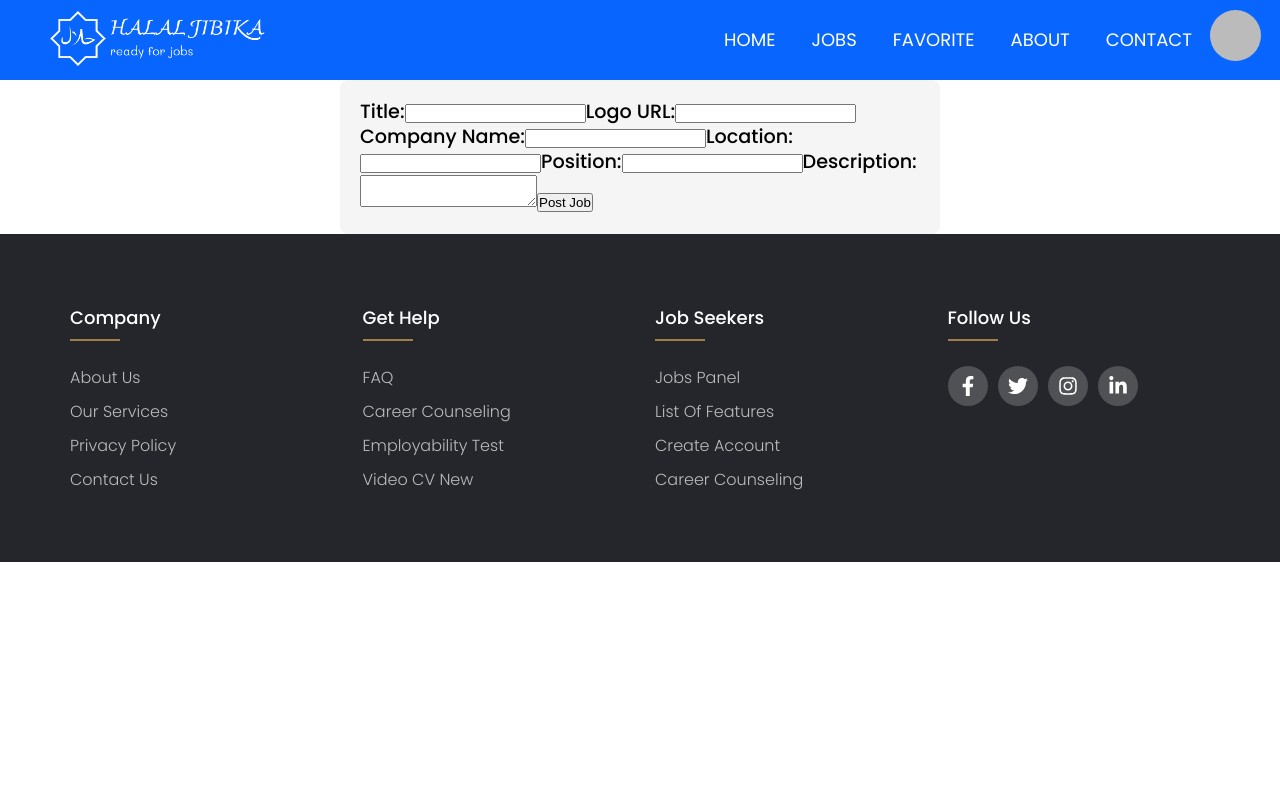
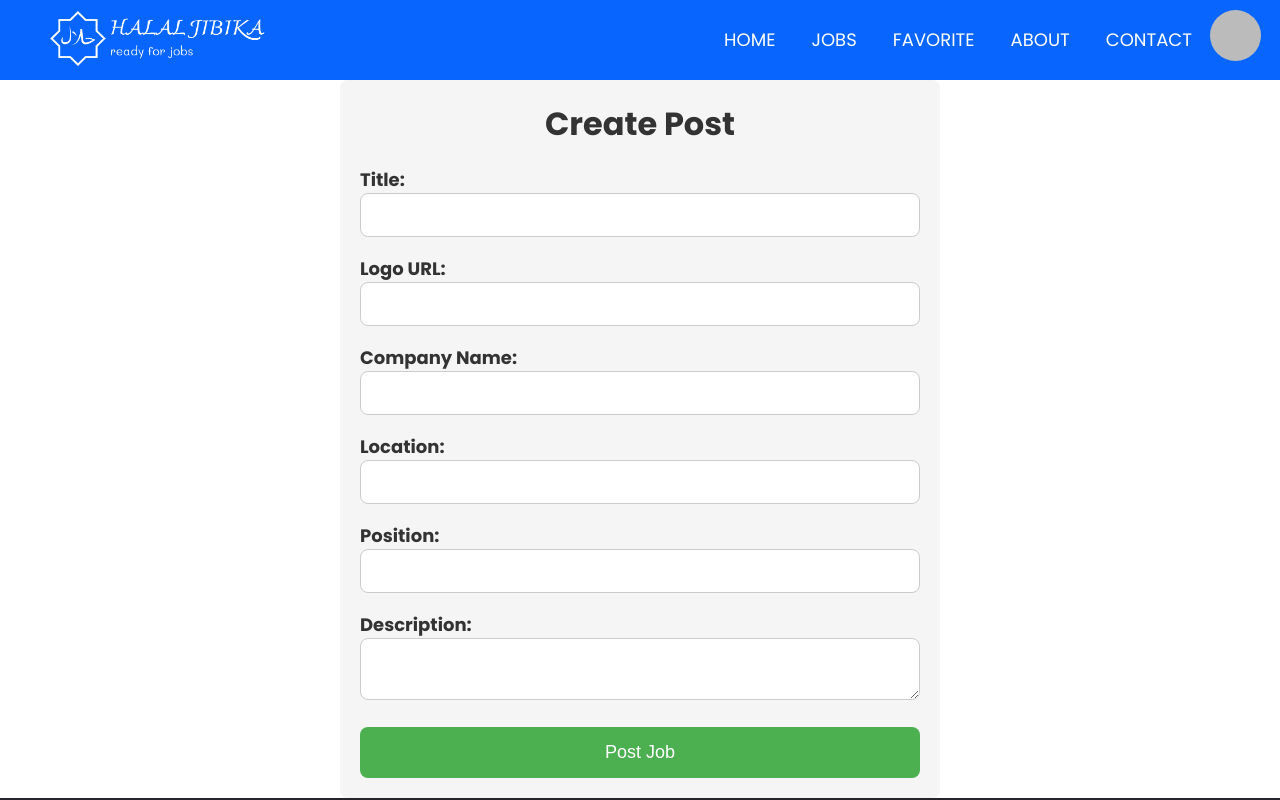
Before and after one commit to yasinarafat99/halal-jibika, a React (Vite) app: page /createjob in a window 1280 px wide. Shown: the top 800 px of the page. Built offline with nearby package versions, Linux system fonts and the light colour scheme; no server answers; sample sign-in values are in the browser's storage.

Commit message:
upload to netlify

```diff
--- a/src/layout/Hed/Head.jsx
+++ b/src/layout/Hed/Head.jsx
@@ -35,10 +35,12 @@ function Head() {
               <NavLink to={"/home"} onClick={handleCheckboxClick}>Home</NavLink>
             </li>
             <li>
-              <NavLink to={"/getjobs"} onClick={handleCheckboxClick}>Jobs</NavLink>
+              <NavLink to={"/jobs"} onClick={handleCheckboxClick}>Jobs</NavLink>
             </li>
             <li>
-              <NavLink to={"/favorite"} onClick={handleCheckboxClick}>Favorite</NavLink>
+              <NavLink to={
+
+                "/favorite"} onClick={handleCheckboxClick}>Favorite</NavLink>
             </li>
             <li>
               <NavLink to={"/about"} onClick={handleCheckboxClick}>About</NavLink>
--- a/src/pages/Home/Home.jsx
+++ b/src/pages/Home/Home.jsx
@@ -31,7 +31,7 @@ function Home() {
             <div className="banner_text">
               <h1>Unlock Your Career Potential with Our Job Portal.</h1>
               <div className="exploreBtn">
-                <Link to={!user ? "/signin" : "/getjobs"}>
+                <Link to={"/jobs"}>
                   <button>Explore Now</button>
                 </Link>
               </div>
@@ -50,7 +50,7 @@ function Home() {
                 </NavLink>
               </ul>
             ))}
-            <div className="explorebtn"><NavLink>Explore All Job</NavLink></div>
+            <div className="explorebtn"><NavLink to={'/jobs'}>Explore All Job</NavLink></div>
           </div>
         </div>
       </div>
--- a/src/pages/JOBS SECTOR/CreateJobs/CreateJob.css
+++ b/src/pages/JOBS SECTOR/CreateJobs/CreateJob.css
@@ -10,56 +10,23 @@
   /* box-shadow: 0 0 10px rgba(0, 0, 0, 0.1); */
 }
 
-.update-post-container h1 {
+.create-post-container h1 {
   text-align: center;
   color: #333;
 }
 
-.updateFormContainer {
+.creatFormContainer {
   margin-top: 20px;
 }
 
-.updateForm {
+.createForm {
   display: flex;
   flex-direction: column;
 }
 
-.updateLavelContainer {
-  margin-bottom: 15px;
-}
 
-.updateLavel {
-  font-size: 16px;
-  font-weight: bold;
-  color: #333;
-  margin-bottom: 5px;
-}
-
-.updateInput,
-.updateTextarea {
-  width: 100%;
-  padding: 8px;
-  font-size: 14px;
-  border: 1px solid #ccc;
-  border-radius: 4px;
-}
-
-.updateButton {
-  background-color: #4caf50;
-  color: white;
-  padding: 10px 15px;
-  font-size: 16px;
-  border: none;
-  border-radius: 4px;
-  cursor: pointer;
-}
-
-.updateButton:hover {
-  background-color: #45a049;
-}
-
-.updateInput,
-.updateTextarea {
+.createInput,
+.creatTextArea {
   width: 100%;
   padding: 12px;
   font-size: 16px;
@@ -68,24 +35,24 @@
   transition: border-color 0.3s ease-in-out;
 }
 
-.updateInput:focus,
-.updateTextarea:focus {
+.createInput:focus,
+.creatTextArea:focus {
   outline: none;
   border-color: #4caf50;
 }
 
-.updateLavelContainer {
+.creatLavelContainer {
   margin-bottom: 20px;
 }
 
-.updateLavel {
+.createLavel {
   font-size: 18px;
   font-weight: bold;
   color: #333;
   margin-bottom: 10px;
 }
 
-.updateButton {
+.createButton {
   background-color: #4caf50;
   color: white;
   padding: 15px;
@@ -96,7 +63,7 @@
   transition: background-color 0.3s ease-in-out;
 }
 
-.updateButton:hover {
+.createButton:hover {
   background-color: #45a049;
 }
 
@@ -104,24 +71,24 @@
 /* Responsive Styles */
 
 @media (max-width: 1114px) {
-  .update-post-container {
+  .create-post-container {
     padding-top: 90px;
   }
 }
 @media (max-width: 800px) {
-  .update-post-container {
+  .create-post-container {
     padding-top: 90px;
   }
 }
 
 @media (max-width: 768px) {
-  .update-post-container {
+  .create-post-container {
     padding-top: 90px;
   }
 }
 
 @media (max-width: 480px) {
-  .update-post-container {
+  .create-post-container {
     padding-top: 90px;
   }
 }
--- a/src/pages/JOBS SECTOR/CreateJobs/CreateJob.jsx
+++ b/src/pages/JOBS SECTOR/CreateJobs/CreateJob.jsx
@@ -1,8 +1,10 @@
 import React, { useState } from "react";
-import "./CreateJob.css"; // Import your CSS file
+import "./CreateJob.css";
 import axios from "axios";
+import { useNavigate } from "react-router-dom";
 
 const CreateJob = () => {
+  const navigate = useNavigate();
   const [formData, setFormData] = useState({
     id: "",
     title: "",
@@ -20,11 +22,8 @@ const CreateJob = () => {
 
   const handleSubmit = async (e) => {
     e.preventDefault();
-    // Add logic to send the form data to the server
-    const response = await axios.post("http://localhost:9000/jobs", formData);
-
-    console.log("Form data submitted:", response.data);
-    // Reset the form after submission if needed
+    await axios.post("http://localhost:9000/jobs", formData);
+    navigate('/getjobs')
     setFormData({
       id: "",
       title: "",
@@ -38,62 +37,89 @@ const CreateJob = () => {
 
   return (
     <div className="create-post-container">
-      <form onSubmit={handleSubmit}>
-        <label>
+      <h1>Create Post</h1>
+      <div className="creatFormContainer">
+        <form onSubmit={handleSubmit} className="createForm">
+          <div className="creatLavelContainer">
+            <label className="createLavel">
               Title:
               <input
+                className="createInput"
                 type="text"
                 name="title"
                 value={formData.title}
                 onChange={handleChange}
               />
             </label>
-        <label>
+          </div>
+          <div className="creatLavelContainer">
+            <label className="createLavel">
               Logo URL:
               <input
+                className="createInput"
                 type="text"
                 name="logo"
                 value={formData.logo}
                 onChange={handleChange}
               />
             </label>
-        <label>
+          </div>
+
+          <div className="creatLavelContainer">
+            <label className="createLavel">
               Company Name:
               <input
+                className="createInput"
                 type="text"
                 name="companyName"
                 value={formData.companyName}
                 onChange={handleChange}
               />
             </label>
-        <label>
+          </div>
+          <div className="creatLavelContainer">
+            <label className="createLavel">
               Location:
               <input
+                className="createInput"
                 type="text"
                 name="location"
                 value={formData.location}
                 onChange={handleChange}
               />
             </label>
-        <label>
+          </div>
+
+          <div className="creatLavelContainer">
+            <label className="createLavel">
               Position:
               <input
+                className="createInput"
                 type="text"
                 name="position"
                 value={formData.position}
                 onChange={handleChange}
               />
             </label>
-        <label>
+          </div>
+
+          <div className="creatLavelContainer">
+            <label className="createLavel">
               Description:
               <textarea
+                className="creatTextArea"
                 name="description"
                 value={formData.description}
                 onChange={handleChange}
               />
             </label>
-        <button type="submit">Post Job</button>
+          </div>
+
+          <button className="createButton" type="submit">
+            Post Job
+          </button>
         </form>
+      </div>
     </div>
   );
 };
--- a/src/pages/JOBS SECTOR/UpdateJob/UpdateJob.css
+++ b/src/pages/JOBS SECTOR/UpdateJob/UpdateJob.css
@@ -44,7 +44,7 @@
   border-radius: 4px;
 }
 
-.updateButton {
+/* .updateButton {
   background-color: #4caf50;
   color: white;
   padding: 10px 15px;
@@ -56,7 +56,7 @@
 
 .updateButton:hover {
   background-color: #45a049;
-}
+} */
 
 .updateInput,
 .updateTextarea {
--- a/src/pages/JOBS SECTOR/UpdateJob/UpdateJob.jsx
+++ b/src/pages/JOBS SECTOR/UpdateJob/UpdateJob.jsx
@@ -9,7 +9,6 @@ const UpdateJob = () => {
   const { id, title, companyName, description, location, logo, position } =
     useLoaderData();
   const [formData, setFormData] = useState({
-
     title,
     logo,
     companyName,
@@ -43,7 +42,6 @@ const UpdateJob = () => {
       <div className="updateFormContainer">
         <form onSubmit={handleSubmit} className="updateForm">
           <div className="updateLavelContainer">
-
             <label className="updateLavel">
               Title:
               <input
@@ -68,19 +66,6 @@ const UpdateJob = () => {
               />
             </label>
           </div>
-          <div className="updateLavelContainer">
-            <label>
-              Company Name:
-              <input
-              className="updateInput"
-                type="text"
-                name="companyName"
-                value={formData.companyName}
-                onChange={handleChange}
-              />
-            </label>
-          </div>
-
           <div className="updateLavelContainer">
             <label>
               Company Name:
--- a/src/pages/Register/Signup/Signup.jsx
+++ b/src/pages/Register/Signup/Signup.jsx
@@ -135,7 +135,7 @@ function Signup() {
                   Sign up with Google
                 </button>
                 <button type="button" className="Signup_Facebook signUpBtn">
-                  Sign up with Facebook
+                  Sign up with github
                 </button>
               </div>
             </div>
--- a/src/routes/PrivateRoute.jsx
+++ b/src/routes/PrivateRoute.jsx
@@ -11,11 +11,11 @@ const PrivateRoute = ({ children }) => {
   useEffect(() => {
     if (!user && !loading) {
       return Swal.fire({
-        title: "Plese sign in first",
+        title: "Plese signup in first",
         icon: "warning",
       });
     }
-  }, [user]);
+  }, []);
 
   if(loading){
     return <h2>Loading data...</h2>
--- a/src/routes/routes.jsx
+++ b/src/routes/routes.jsx
@@ -26,12 +26,10 @@ const routes = createBrowserRouter([
       {
         path: "/home",
         element: <Home />,
-        // loader:(() => fetch('http://localhost:9000/jobs'))
       },
       {
-        path: "/getjobs",
+        path: "/jobs",
         element: <GetJobs />,
-        // loader:(() => fetch('http://localhost:9000/jobs'))
       },
       {
         path: "/jobs",
@@ -44,7 +42,11 @@ const routes = createBrowserRouter([
       },
       {
         path:'/updatejob/:updateId',
-        element:<UpdateJob />,
+        element:(
+          <PrivateRoute>
+            <UpdateJob />,
+          </PrivateRoute>
+        ),
         loader:({params}) => fetch(`http://localhost:9000/jobs/${params.updateId}`)
       },
       {
@@ -65,7 +67,11 @@ const routes = createBrowserRouter([
       },
       {
         path:'/createjob',
-        element:<CreateJob />
+        element:(
+          <PrivateRoute>
+            <CreateJob />
+          </PrivateRoute>
+        )
       },
     ],
   },
```
Also changed, not shown: src/pages/Favorite/Favorite.jsx (+16 -15 lines), src/pages/Favorite/FavoriteShow.jsx (+14 -15 lines), src/pages/JOBS SECTOR/Jobs/Jobs.jsx (+20 -26 lines). Lines whose indentation alone changed are shown as unchanged.
